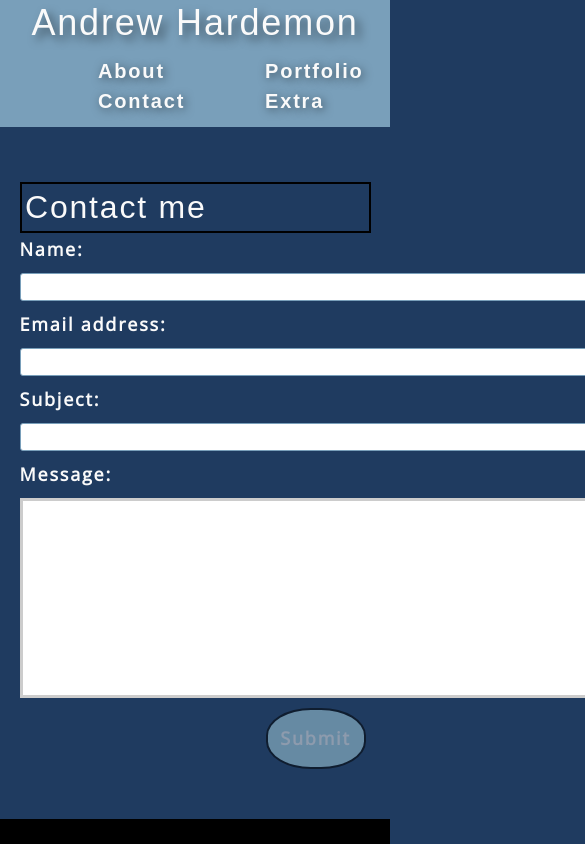
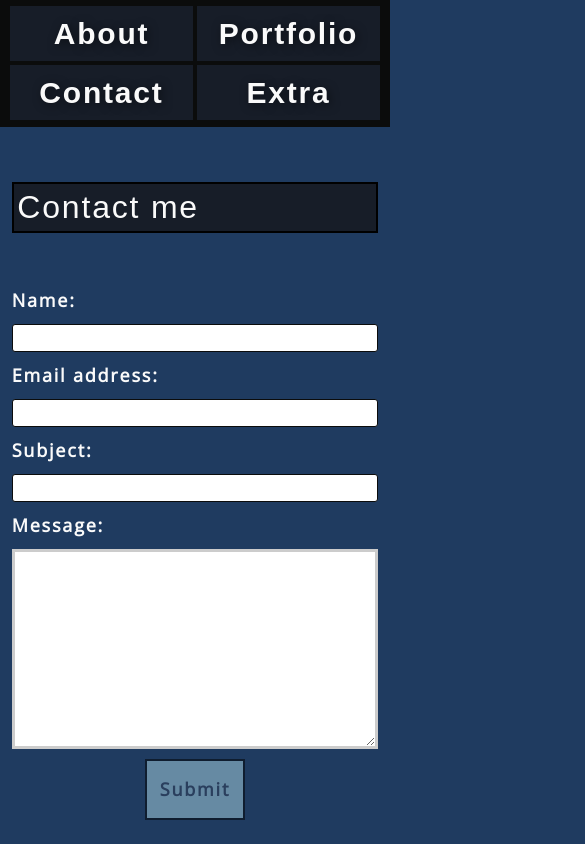
Before and after one commit to AndrewHardemon/Official-Portfolio, a React (Create React App) app: page / in a window 390 px wide. Both pictures are taken after a click on the item "Contact". Shown: the top 844 px of the page, 585 px wide, since content can reach past the window. Built offline with nearby package versions, Linux system fonts and the light colour scheme; a web font is replaced by a local one.

Commit message:
updated mobile responsiveness, css, and general aethetic of nav and header updated contact to have a max-width fixed mobile alignment of the footer and other minor css fixes

```diff
--- a/src/components/AboutMe/index.css
+++ b/src/components/AboutMe/index.css
@@ -31,7 +31,7 @@
   }
 } */
 
-@media screen and (max-width: 800px) {
+@media screen and (max-width: 803px) {
   .about-me-container {
     display: block;
   }
--- a/src/components/AboutMe/index.js
+++ b/src/components/AboutMe/index.js
@@ -1,5 +1,6 @@
 import React from "react";
 import profile from "../../assets/profile/Andrew.jpeg"
+import resume from "../../assets/profile/Andrew-Hardemon-Full-Stack-Web-Developer.pdf"
 import "./index.css";
 
 function About(){
@@ -24,7 +25,7 @@ function About(){
     <section className="my-5">
     <div className="my-2">
     <p>
-      Download my <a href="../../assets/profile/Andrew-Hardemon-Web-Development-TA-Resume.pdf" download="Andrew-Hardemon-Web-Development-TA-Resume.pdf">resume</a>
+      Download my <a target="_blank" href={"../../assets/profile/Andrew-Hardemon-Full-Stack-Web-Developer.pdf"}>resume</a>
       </p>
       <div className="about-me-container">
         <div className="about-me-div">
--- a/src/components/Contact/index.css
+++ b/src/components/Contact/index.css
@@ -1,10 +1,47 @@
+.flex-container {
+  display: flex;
+  justify-content: center;
+  width:100%;
+}
+
+.contact-container {
+  margin-top: 50px;
+  max-width: 1200px;
+  width:100%;
+}
+
+.email-button-container {
+  display: flex;
+  justify-content: center;
+  /* width: 37rem; */
+}
+
+form {
+  width: 100%;
+}
+
+.inner-contact-form {
+  width:40%;
+}
+
+.contact-form input, .contact-form textarea {
+  width: 95vw;
+  /* width: 100%; */
+}
+
 .email-button {
   text-decoration: none;
   border: 2px solid black;
   background-color: lightblue;
   text-align: center;
-  border-radius: 45%;
+  /* border-radius: 45%; */
+  color:#35435c;
+  padding: 10px;
   width: 100px;
   padding: 15px 10px;
   margin-top: 10px;
 }
+
+.email-button:hover {
+  color: black;
+}
--- a/src/components/Contact/index.js
+++ b/src/components/Contact/index.js
@@ -38,8 +38,10 @@ function Contact() {
 
 
   return (
-    <section>
+    <div className="flex-container">
+      <section className="contact-container">
         <form id="contact-form" onSubmit={e => e.preventDefault()}>
+          <div id="inner-contact-form">
             <div class="contact_form">
               <label for="name">Name:</label>
               <input
@@ -81,7 +83,8 @@ function Contact() {
                 <p className="error-text">{errorMessage}</p>
               </div>
             )} */}
-        <div style={{display:"flex", justifyContent:"center", width:"37rem"}}>
+          </div>
+          <div class="email-button-container">
             <a className="email-button"  href={disabled ? `mailto:andrewhardemon@gmail.com?subject=${info.subject}&body=${info.message}` : "#invalid"}>
               {/* <button style={{marginTop: "10px"}} type="click">Submit</button> */}
               Submit
@@ -89,6 +92,7 @@ function Contact() {
           </div>
         </form>
       </section>
+    </div>
   )
 
 
--- a/src/components/Extra/index.css
+++ b/src/components/Extra/index.css
@@ -1,10 +1,4 @@
-.label_form {
-  /* display: grid;
-  grid-template-columns: 1fr 3fr 6fr; */
-  display: flex;
-  flex-direction: column;
-  align-items: flex-start;
-}
+
 
 
 .extras-container{
@@ -12,9 +6,13 @@
   flex-direction: column;
   justify-content: space-evenly;
   align-items: flex-start;
-  /* background-color: rgb(24, 11, 121); */
-  background-color: #141e59;
+  /* background-color: rgb(55 47 114);
+  background-color: #35435c; */
+  /* background-color: #141e59; */
+  background-color:#161a32;
+   /* #1a2046; */
   padding: 50px;
+  /* padding: 0 15%; */
   border: 2px solid black;
 }
 
@@ -24,6 +22,19 @@
   /* width: 400px; */
 }
 
+.label_form {
+  /* display: grid;
+  grid-template-columns: 1fr 3fr 6fr; */
+  display: flex;
+  flex-direction: column;
+  align-items: flex-start;
+  width: 100%;
+}
+
+.label_form input, .label_form textarea {
+  width: 100%;
+  margin-bottom: 10px;
+}
 
 /* .results-box {
   margin-left: 10px;
--- a/src/components/Footer/index.js
+++ b/src/components/Footer/index.js
@@ -5,9 +5,9 @@ import "./style.css"
 function Footer(){
 
   const icons = [
-    {name: "fab fa-github", link: "https://github.com/AeroAtlas"},
+    {name: "fab fa-github", link: "https://github.com/AndrewHardemon"},
     {name: "fab fa-linkedin", link:"https://www.linkedin.com/andrewhardemon"},
-    {name: "fab fa-stack-overflow", link:"https://stackoverflow.com/AeroAtlas"},
+    {name: "fab fa-stack-overflow", link:"https://stackoverflow.com/AndrewHardemon"},
     {name: "fab fa-youtube", link:"#"}
   ]
 
--- a/src/components/Footer/style.css
+++ b/src/components/Footer/style.css
@@ -34,5 +34,15 @@ footer a:hover {
 @media screen and (max-width: 803px) {
   .footer {
     height: auto;
+    min-height: 0%;
+  }
+  .footer-nav {
+    width: 100%;
+    flex-direction: row;
+    height: auto;
+    justify-content: space-around;
+  }
+  .footer a {
+    align-items: baseline;
   }
 }
--- a/src/components/Header/index.css
+++ b/src/components/Header/index.css
@@ -13,9 +13,7 @@ header {
   height: 15vh;
 }
 
-.main-header h1:first-child{
 
-}
 
 /* header h1 {
   position: relative;
@@ -26,6 +24,9 @@ header {
   .main-header {
     flex-direction: column;
   }
+  .main-header h1:first-child{
+    display: none;
+   }
   h1 {
     padding: 0;
   }
--- a/src/components/Nav/index.css
+++ b/src/components/Nav/index.css
@@ -19,28 +19,49 @@
   }
 }
 
-/* @media screen and (max-width: 808px) {
-  .navigation-bar li {
-    width: 30%;
-  }
-
-  nav {
-    width: 70%;
-  }
-} */
 
 @media screen and (max-width: 803px) {
   nav {
     width: 100%;
+    /* margin: auto; */
+  }
+  .navigation-bar {
+    justify-content: center;
+    padding: 0px;
+  }
+  .navigation-bar li {
+    width:25%;
+  }
+  .navigation-bar li span {
+    font-size: 30px;
+  }
+}
+
+/* Alternatively 415 */
+@media screen and (max-width: 1294px) {
+  nav {
+    width: 100%;
+    /* margin: 0; */
+  }
+  .navigation-bar {
+    display: grid;
+    grid-template-rows: 50% 50%;
+    grid-template-columns: 50% 50%;
     margin: auto;
   }
-  .navigation-bar {
-    /* flex-wrap: nowrap; */
-  }
   .navigation-bar li {
-    width:20%;
+    width:100%;
+    margin: 0px auto;
+    display: flex;
+    justify-content: center;
+    align-items: center;
   }
   .navigation-bar li span {
-    font-size: 20px;
+    width: 100%;
+    border: 2px solid #0b0c0c;
+    padding: 5px;
+    text-align: center;
+    background-color: #171d28;
+    text-align: center;
   }
 }
--- a/src/components/Page/index.css
+++ b/src/components/Page/index.css
@@ -1,8 +1,10 @@
 .page-container {
 
+  /* background-color: ; */
 }
 
 .page-container > h2 {
+  background-color: #171d28;
   border: 2px solid black;
   padding: 1%;
   margin-bottom: 1%;
--- a/src/index.css
+++ b/src/index.css
@@ -1,7 +1,8 @@
 main {
   margin: 0 auto;
-  max-width: 90%;
-  padding: 50px 0px;
+  /* max-width: 90%; */
+  width:96%;
+  padding: 50px 1%;
 }
 
 :root {
@@ -9,7 +10,7 @@ main {
   --secondary: #31343D;
   --tertiary: #b12704;
   --light: #fafafa;
-  --dark: #799FBA;
+  --dark: #0b0c0c;
   --darker: #1F3B60;
   --alpha: rgba(255,255,255,.7);
   --error: rgb(228, 46, 1);
@@ -145,7 +146,7 @@ input {
   margin: 10px 0;
   font-size: 1rem;
   padding: 0.25rem;
-  width: 600px;
+  /* width: 600px; */
   border: 1px solid var(--dark);
   outline: none;
   border-radius: 3px;
@@ -195,7 +196,7 @@ ul.skills li {
 }
 
 textarea {
-  width: 600px;
+  /* width: 600px; */
   height: 200px;
   border: 3px solid #cccccc;
   padding: 5px;
```
Also changed, not shown: 2 other files (tests, documents, lock files or other folders). Lines whose indentation alone changed are shown as unchanged.
